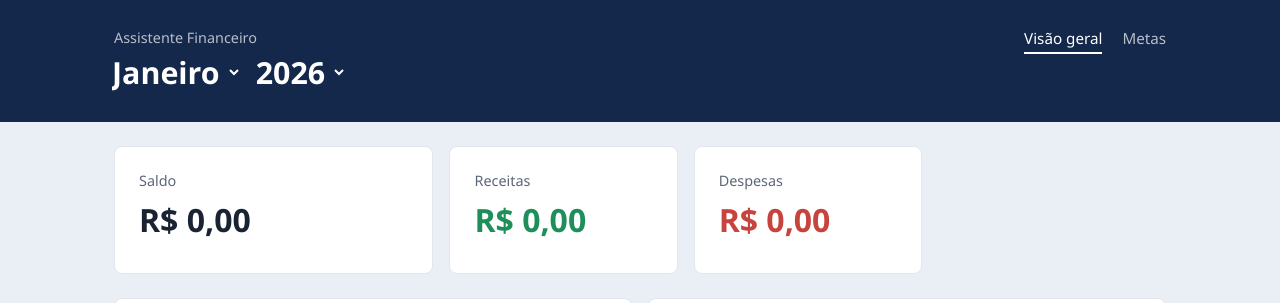
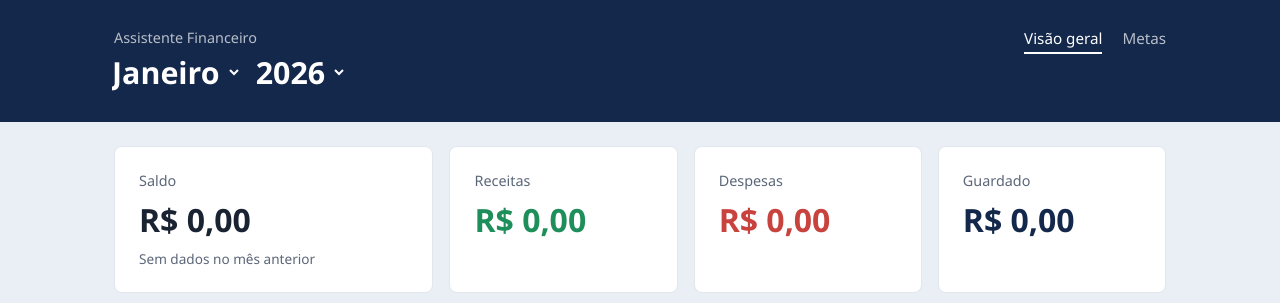
Before and after one commit to Luizafloriano/assistente-financeiro, a plain HTML site: page index.html in a window 1280 px wide. Shown: the top 303 px of the page. Drawn offline with Linux system fonts and the light colour scheme.

Commit message:
Update index.html

```diff
--- a/index.html
+++ b/index.html
@@ -66,6 +66,11 @@
             <article class="card card-despesas">
                 <h2>Despesas</h2>
                 <p id="valor-despesas">R$ 0,00</p>
+            </article>
+
+            <article class="card card-guardado">
+                <h2>Guardado</h2>
+                <p id="valor-guardado">R$ 0,00</p>
             </article>
 
         </section>
```
